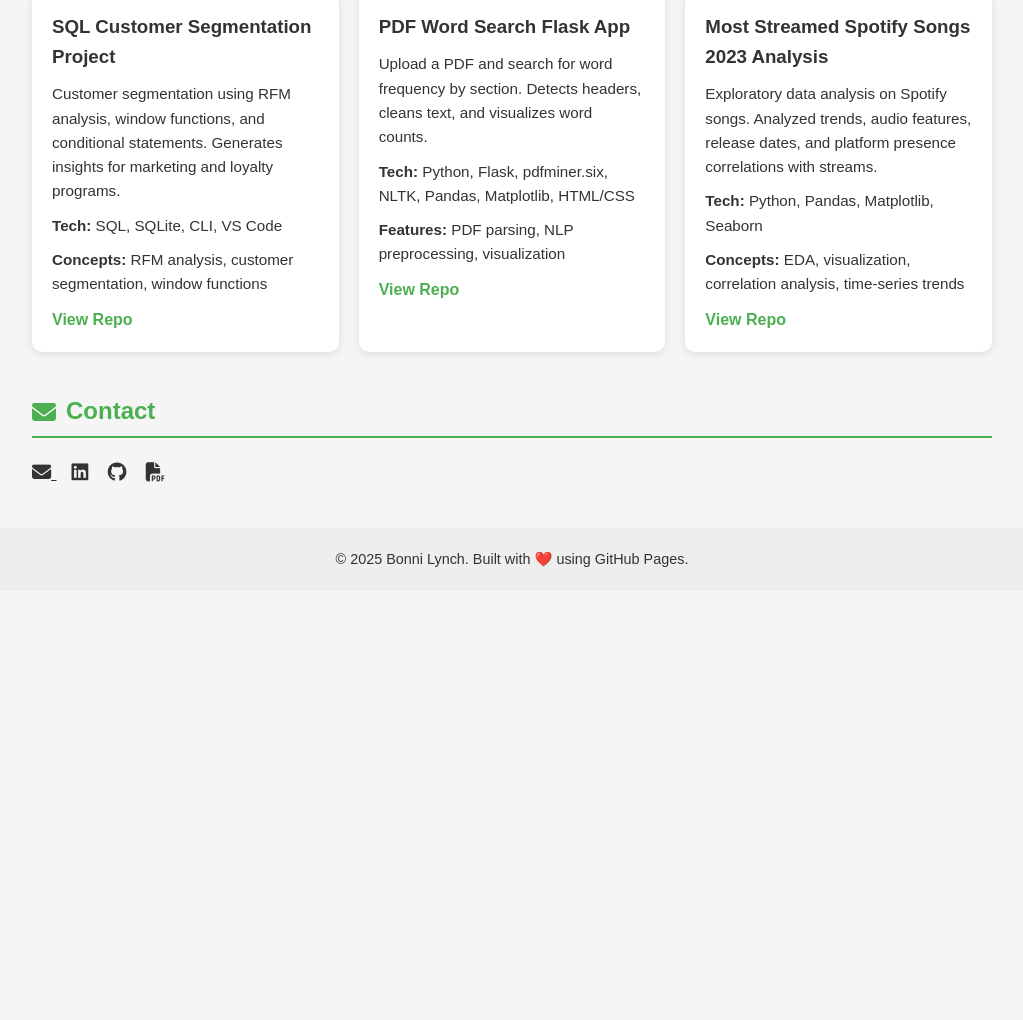
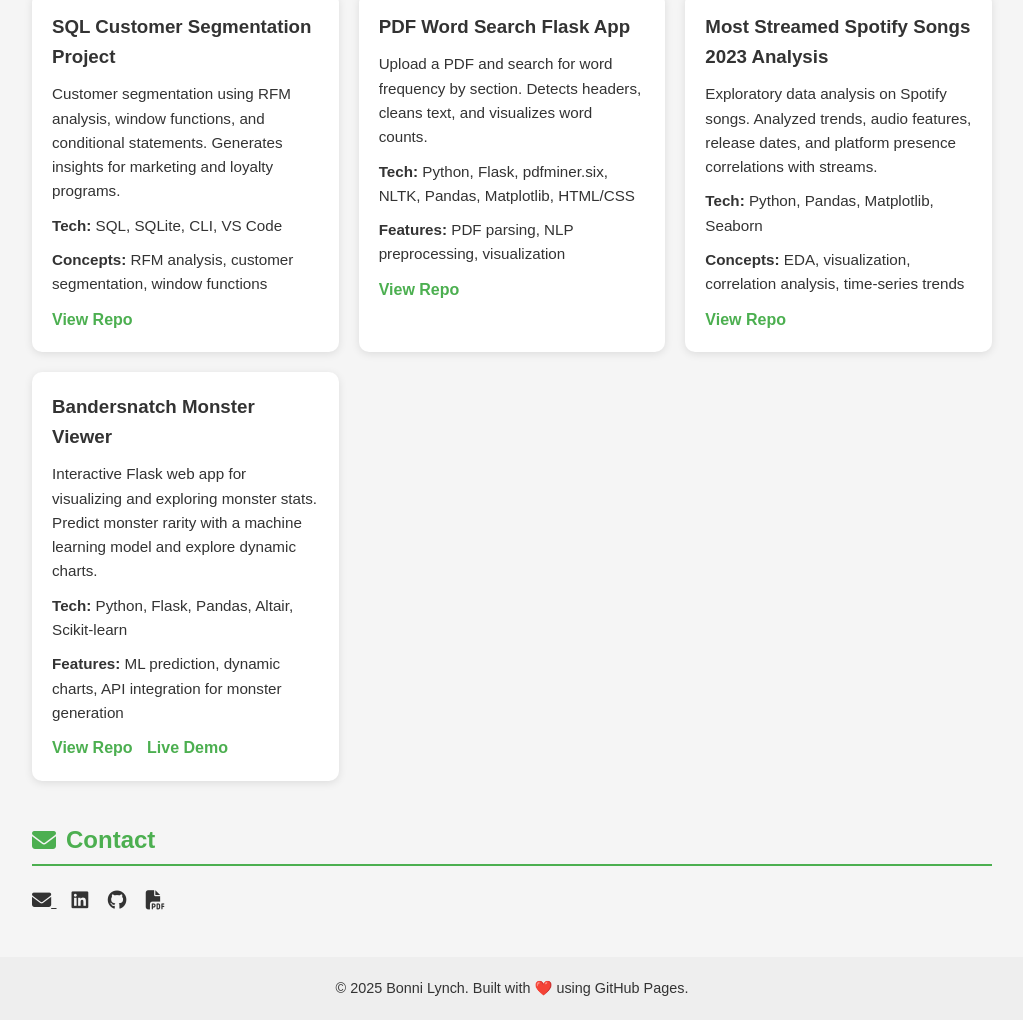
Before and after one commit to bonnilee/bonnilee.github.io, a plain HTML site: page index.html in a window 1280 px wide. Shown: the part 610-1630 px from the top of the page, without its empty margins (128-1151 px from the left). Before the commit the page ends 1201 px from the top, so only its background shows below. Drawn offline with Linux system fonts and the light colour scheme.

Commit message:
Duplicate project cards in index.html

```diff
--- a/index.html
+++ b/index.html
@@ -95,7 +95,17 @@
     <a href="https://github.com/bonnilee/spotify" target="_blank">View Repo</a>
   </div>
 
+  <div class="project-card">
+    <h3>Bandersnatch Monster Viewer</h3>
+    <p>Interactive Flask web app for visualizing and exploring monster stats. Predict monster rarity with a machine learning model and explore dynamic charts.</p>
+    <p><strong>Tech:</strong> Python, Flask, Pandas, Altair, Scikit-learn</p>
+    <p><strong>Features:</strong> ML prediction, dynamic charts, API integration for monster generation</p>
+    <a href="https://github.com/bonnilee/BandersnatchStarter" target="_blank">View Repo</a>
+    <a href="https://bandersnatchstarter-2-oosk.onrender.com" target="_blank" style="margin-left:10px;">Live Demo</a>
   </div>
+
+</div>
+
 </section>
 
 <section id="contact">
```
Lines whose indentation alone changed are shown as unchanged.
